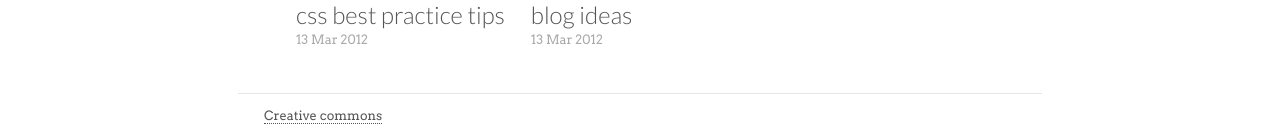
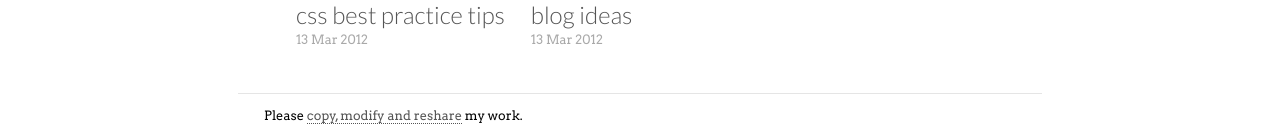
Before and after one commit to nottrobin/robinwinslow.uk, a Jekyll site: the page built from index.html, in a window 1280 px wide. Shown: the part 1944-2084 px from the top of the page. Built offline with Jekyll 4.4.1, drawn with Linux system fonts in a browser that asks for light colours.

Commit message:
Change license message

```diff
--- a/_layouts/default.html
+++ b/_layouts/default.html
@@ -72,7 +72,7 @@
 
         <footer>
             <aside>
-                <p><a href="http://creativecommons.org/licenses/by-sa/3.0/">Creative commons</a></p>
+                <p>Please <a href="http://creativecommons.org/licenses/by-sa/3.0/">copy, modify and reshare</a> my work.</p>
             </aside>
         </footer>
     </body>
```
